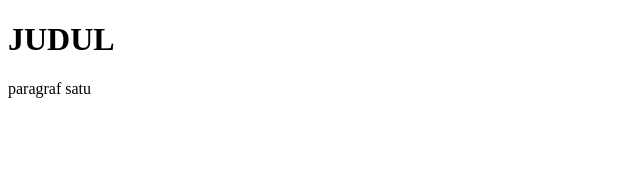
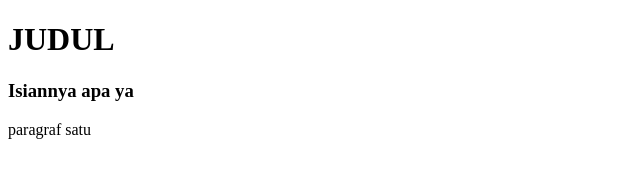
Before and after one commit to kulsum-has/PWD-9, a plain HTML site: page p4/index.html in a window 1280 px wide. Shown: the whole page, without its empty margins (0-640 px from the left). Drawn offline with Linux system fonts and the light colour scheme.

Commit message:
Menambahkan h3

```diff
--- a/p4/index.html
+++ b/p4/index.html
@@ -5,7 +5,9 @@
 </head>
 <body>
     <h1>JUDUL</h1>
+    <h3>Isiannya apa ya</h3>
     <p>paragraf satu</p>
+
 
 </body>
 </html>
```
